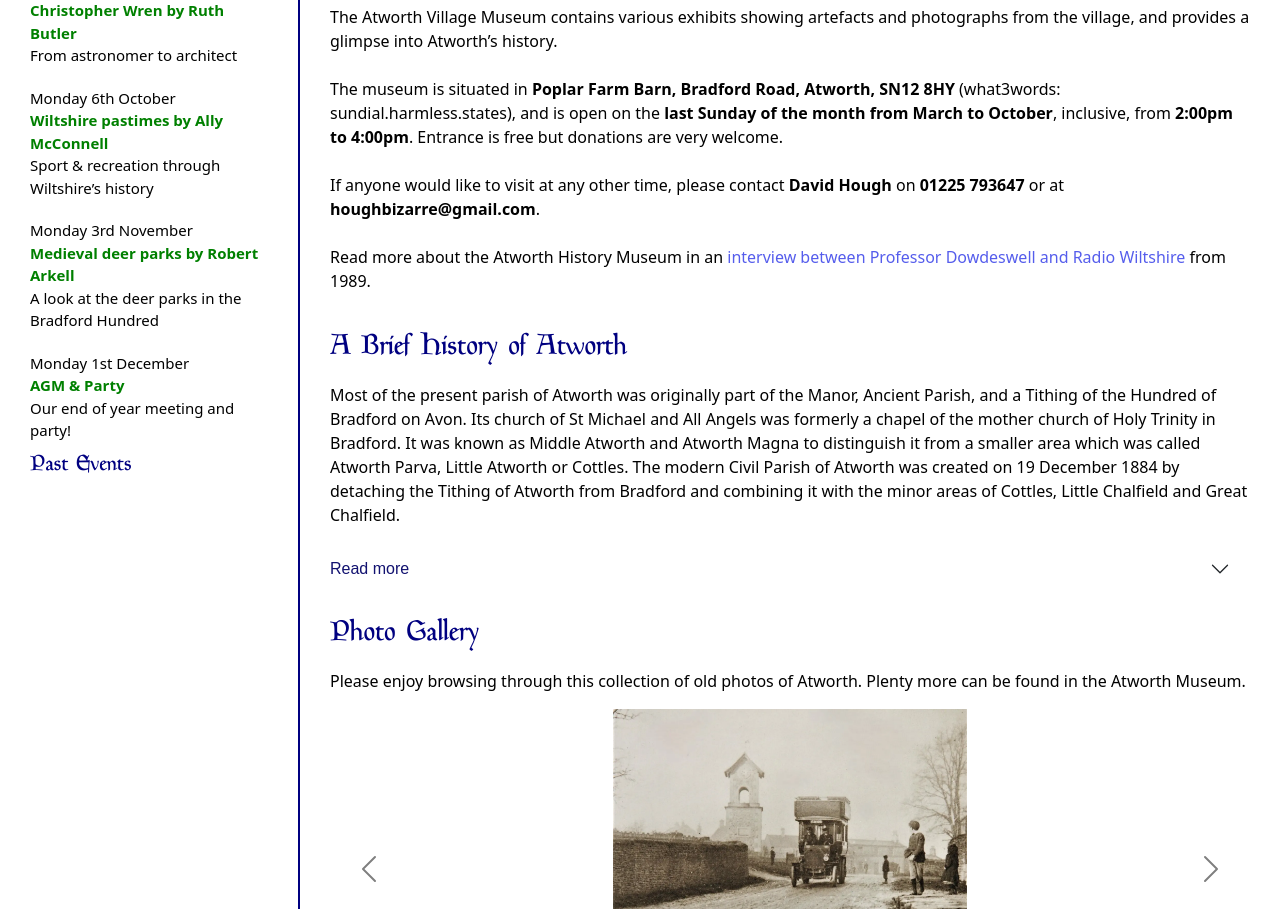
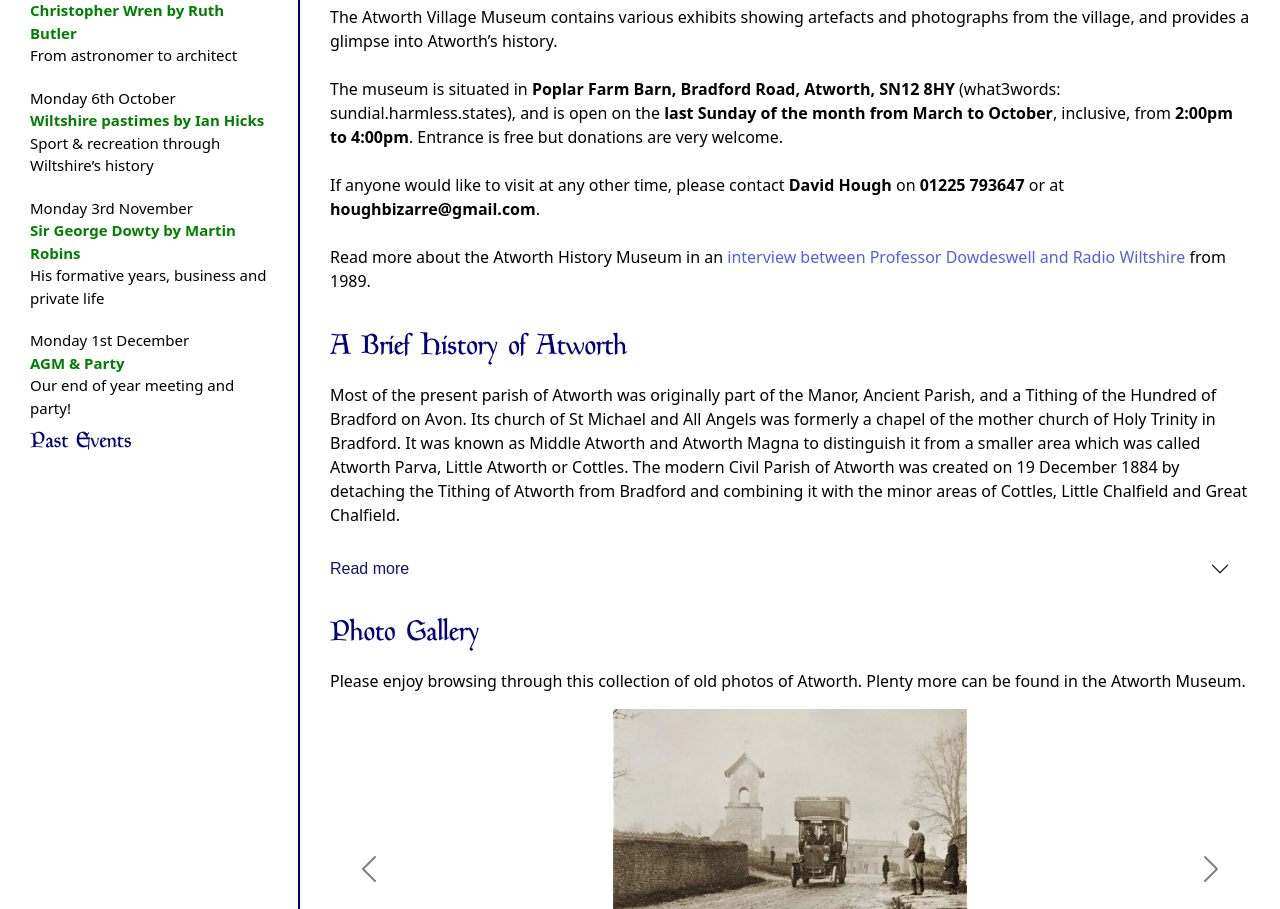
Before and after one commit to Clatherine/Atworth_history_group, a React (Vite) app: page / in a window 1280 px wide. Shown: the part 1061-1970 px from the top of the page. Built offline with nearby package versions, Linux system fonts and the light colour scheme.

Commit message:
change Oct & Nov meetings

```diff
--- a/src/Components/Events.jsx
+++ b/src/Components/Events.jsx
@@ -45,13 +45,13 @@ function Events() {
     },
     {
       date: new Date("2025-10-06"),
-      title: "Wiltshire pastimes by Ally McConnell",
+      title: "Wiltshire pastimes by Ian Hicks",
       details: "Sport & recreation through Wiltshire’s history",
     },
     {
       date: new Date("2025-11-03"),
-      title: "Medieval deer parks by Robert Arkell",
-      details: "A look at the deer parks in the Bradford Hundred",
+      title: "Sir George Dowty by Martin Robins",
+      details: "His formative years, business and private life",
     },
     {
       date: new Date("2025-12-01"),
```
